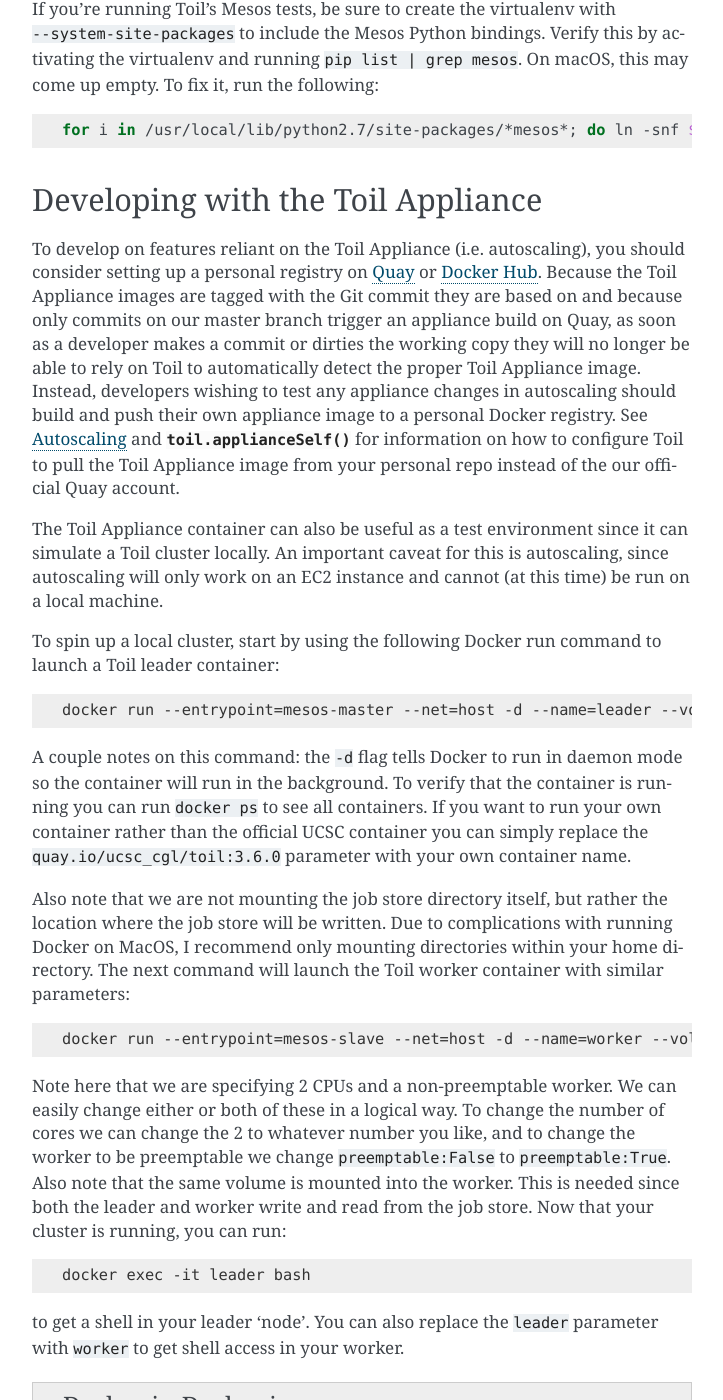
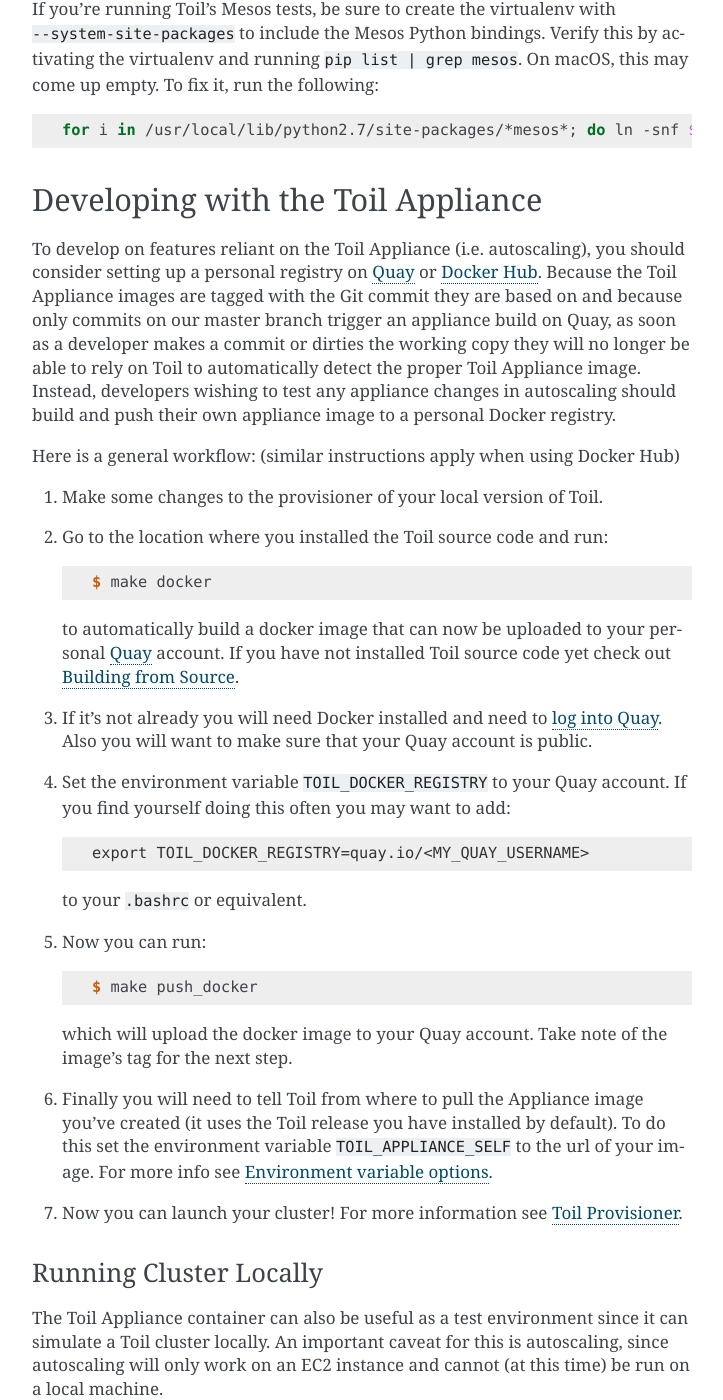
Before and after one commit to DataBiosphere/toil, a Sphinx documentation site: the page built from docs/contributing/contributing.rst, in a window 1280 px wide and 1400 px high, scrolled down 2058 px. Shown: the whole window, without its empty margins (388-1111 px from the left). Built offline with Sphinx 7.4.7, drawn with Linux system fonts in a browser that asks for light colours; the version number could not be read and is left out; some of the changed text lies outside the part shown.

Commit message:
Add instructions for developing with Toil Appliance (resolves #1611)

```diff
--- a/docs/contributing/contributing.rst
+++ b/docs/contributing/contributing.rst
@@ -113,6 +113,7 @@
 
 .. _Docker: https://www.docker.com/products/docker
 .. _Quay: https://quay.io/
+.. _log into Quay: https://docs.quay.io/solution/getting-started.html
 
 
 .. _appliance_dev:
@@ -128,9 +129,49 @@
 longer be able to rely on Toil to automatically detect the proper Toil Appliance
 image. Instead, developers wishing to test any appliance changes in autoscaling
 should build and push their own appliance image to a personal Docker registry.
-See :ref:`Autoscaling` and :func:`toil.applianceSelf` for information on how to
-configure Toil to pull the Toil Appliance image from your personal repo instead
-of the our official Quay account.
+
+Here is a general workflow: (similar instructions apply when using
+Docker Hub)
+
+1. Make some changes to the provisioner of your local version of Toil.
+
+2. Go to the location where you installed the Toil source code and run::
+
+        $ make docker
+
+   to automatically build a docker image that can now be uploaded to
+   your personal `Quay`_ account. If you have not installed Toil source
+   code yet check out `Building from Source`_.
+
+3. If it's not already you will need Docker installed and need
+   to `log into Quay`_. Also you will want to make sure that your Quay
+   account is public.
+
+4. Set the environment variable ``TOIL_DOCKER_REGISTRY`` to your Quay
+   account. If you find yourself doing this often you may want to add::
+
+        export TOIL_DOCKER_REGISTRY=quay.io/<MY_QUAY_USERNAME>
+
+   to your ``.bashrc`` or equivalent.
+
+5. Now you can run::
+
+        $ make push_docker
+
+   which will upload the docker image to your Quay account. Take note of
+   the image's tag for the next step.
+
+6. Finally you will need to tell Toil from where to pull the Appliance
+   image you've created (it uses the Toil release you have installed by
+   default). To do this set the environment variable
+   ``TOIL_APPLIANCE_SELF`` to the url of your image. For more info see
+   :ref:`envars`.
+
+7. Now you can launch your cluster! For more information see
+   :ref:`Toil_Provisioner`.
+
+Running Cluster Locally
+~~~~~~~~~~~~~~~~~~~~~~~
 
 The Toil Appliance container can also be useful as a test environment since it
 can simulate a Toil cluster locally. An important caveat for this is autoscaling,
```
